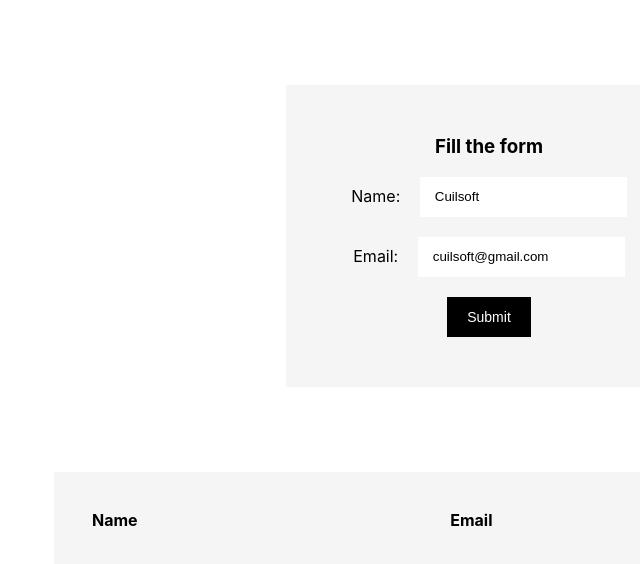
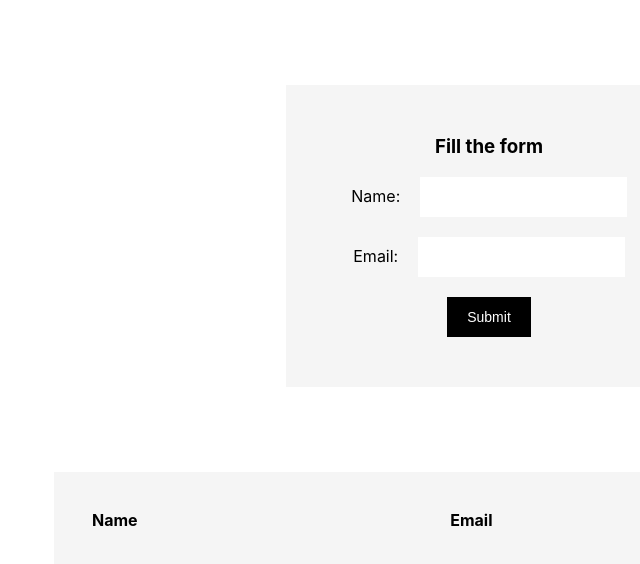
Before and after one commit to SurpreetKaur29/React-Practice, a React (Create React App) app: page / in a window 1280 px wide. Shown: the top 564 px of the page, without its empty margins (151-791 px from the left). Built offline with nearby package versions, Linux system fonts and the light colour scheme.

Commit message:
conflict added

```diff
--- a/src/App.js
+++ b/src/App.js
@@ -6,29 +6,41 @@ import { MdDeleteOutline } from "react-icons/md";
 const App = () => {
   const [data, setData] = useState([]);
   const [info, setInfo] = useState({
-    name: "Cuilsoft",
-    email: "cuilsoft@gmail.com",
+    name: "",
+    email: "",
   });
+
   const updatedInfo = (e) => {
     setInfo({
       ...info,
-      [e.target.name]: e.target.value,
+      [e.target.reset]: e.target.value,
+    });
+  };
+
+  const updatedInfo2 = (e) => {
+    setInfo({
+      ...info,
+      [e.target.reset]: e.target.value,
     });
   };
   const printInfo = (e) => {
     e.preventDefault();
-    setData([...data, info]);
-    setInfo({
-      name: "",
-      email: "",
-    });
+
+    if(data){
+      setData([...data, info]);
+      setInfo({
+        name: "",
+        email: "",
+      });
+      console.log(data.findIndex);
+    } else{
+      alert("Email repetition not allowed!");
+    }
   };
   const Deleted = (index, e) => {
     setData(data.filter((item, i) => i !== index));
   };
-  const Edited = () => {
-
-  };
+  const Edited = () => {};
   // const [number, setNumber] = useState(0);
 
   // function addition() {
@@ -58,7 +70,7 @@ const App = () => {
           <br />
           <label>Email: </label>
           <input
-            type="text"
+            type="email"
             name="email"
             value={info.email}
             onChange={updatedInfo}
--- a/src/index.css
+++ b/src/index.css
@@ -43,7 +43,7 @@ tr {
   max-width: fit-content;
   padding: 50px 65px;
 }
-input[type="text"] {
+input {
   background: white;
   border: none;
   height: 40px;
--- a/src/useState.js
+++ b/src/useState.js
@@ -3,19 +3,28 @@ import "./index.css";
 
 
 const EvenOdd = () => {
-  const [name, setName] = useState("World");
-  const changeName = () => setName(name == "World" ? "Everyone" : "World");
+  const [categories, setCategories] = React.useState([]);
+  const [item, setItem] = React.useState("");
+
+  const addCategory = e => {
+    const trimmed = item.trim();
+
+    if (trimmed && !categories.includes(trimmed)) {
+      setCategories(prevState => prevState.concat(trimmed));
+    }
+  };
 
   return (
-    <>
-      <div className="margin-auto">
-        <div className="counter">
-          <p>Hello {name}</p>
-          <button onClick={changeName}>Change Name</button>
-        </div>
-      </div>
-    </>
+    <div>
+      <input
+        onChange={e => setItem(e.target.value)}
+        value={item}
+      />&nbsp;
+      <button onClick={addCategory}>Add Item</button>
+      <ul>{categories.map(e => <li key={e}>{e}</li>)}</ul>
+    </div>
   );
 };
 
+
 export default EvenOdd;
```
